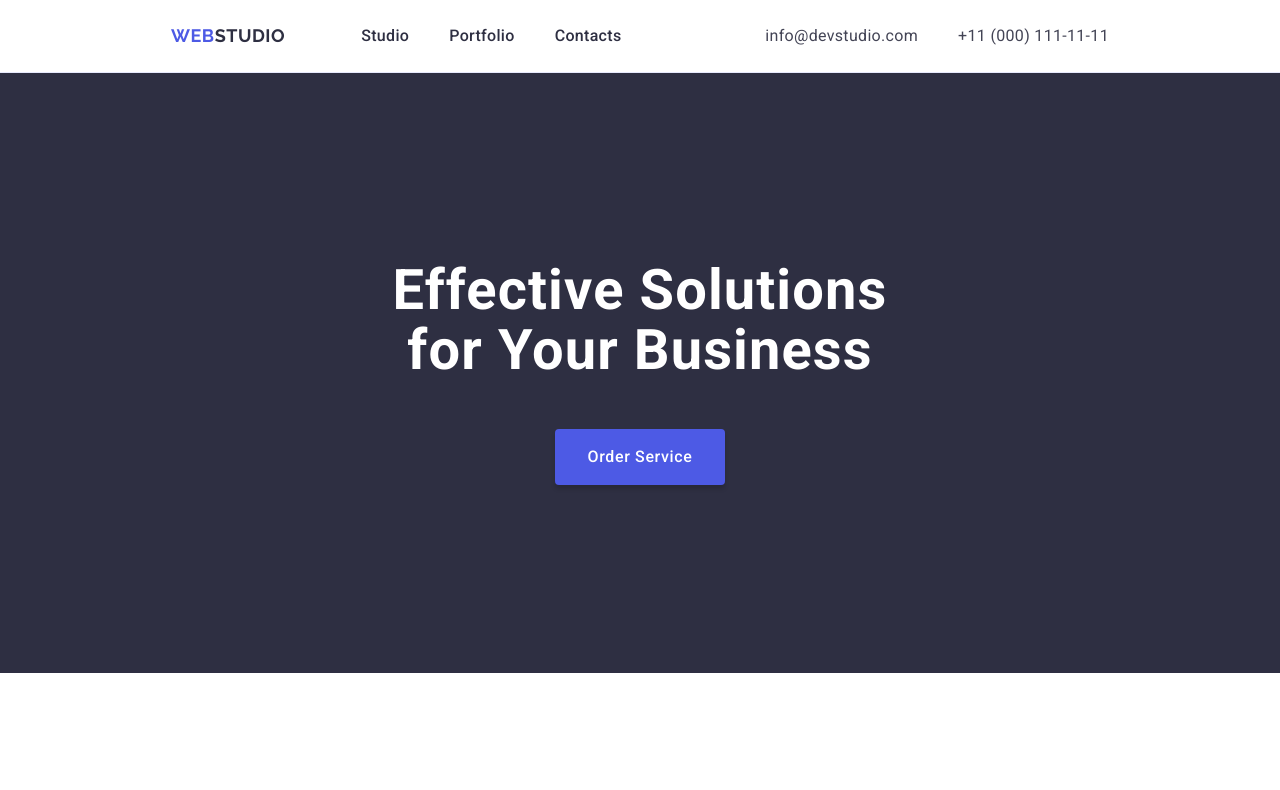
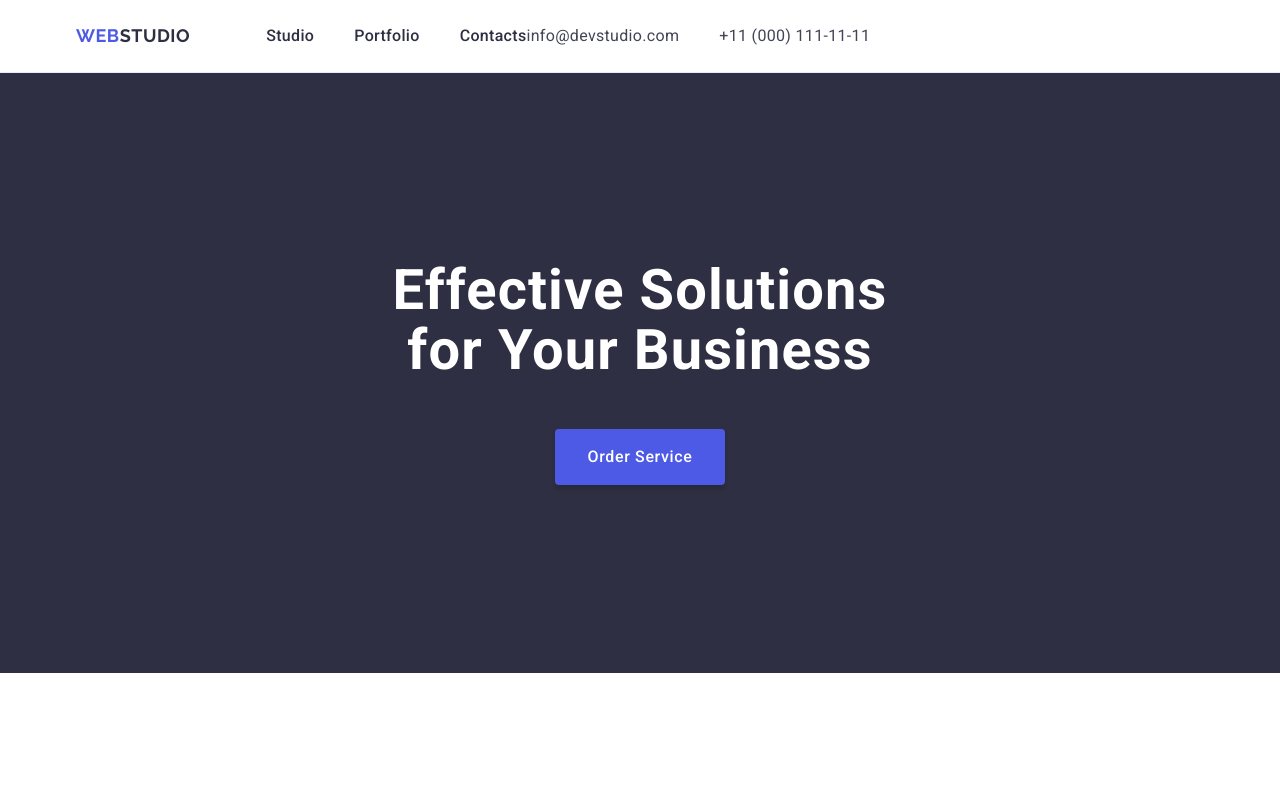
Before and after one commit to RocketReact/goit-markup-hw-03, a website built with Vite: page index.html in a window 1280 px wide. Shown: the top 790 px of the page. Built offline with nearby package versions, Linux system fonts and the light colour scheme.

Commit message:
fix .container

```diff
--- a/css/style.css
+++ b/css/style.css
@@ -27,21 +27,20 @@ img {
 .container {
     display: flex;
     margin: 0 auto;
-    padding: 0 156px;
     align-items: center;
+    width: 1158px;
+    padding: 0 15px;
 }
-
 
 .header {
     border-bottom: 1px solid #E7E9FC;
 }
 .content-wrapper {
-    width: 1158px;
+
     display: flex;
     justify-content: space-between;
     align-items: center;
-    margin: 0 auto;
-    padding: 0 15px
+
 
 }
 
```
